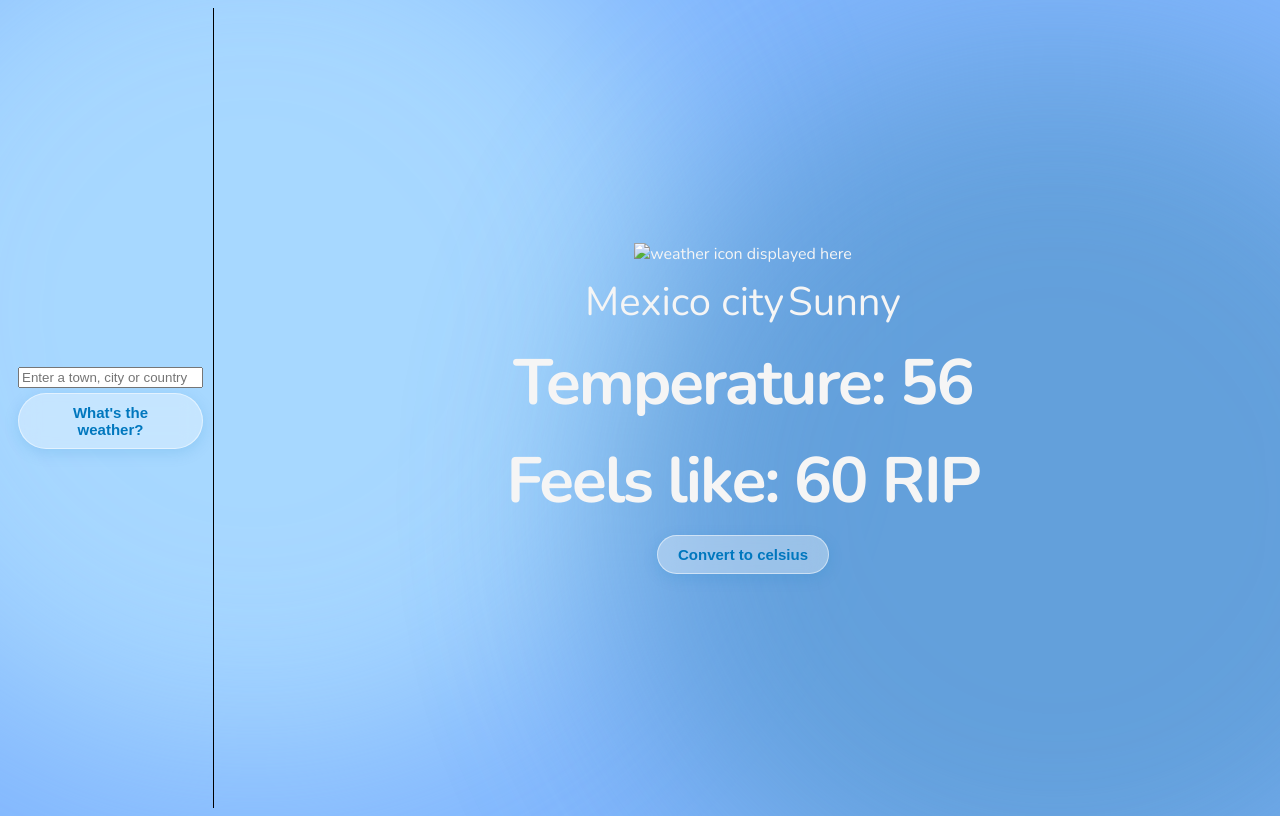
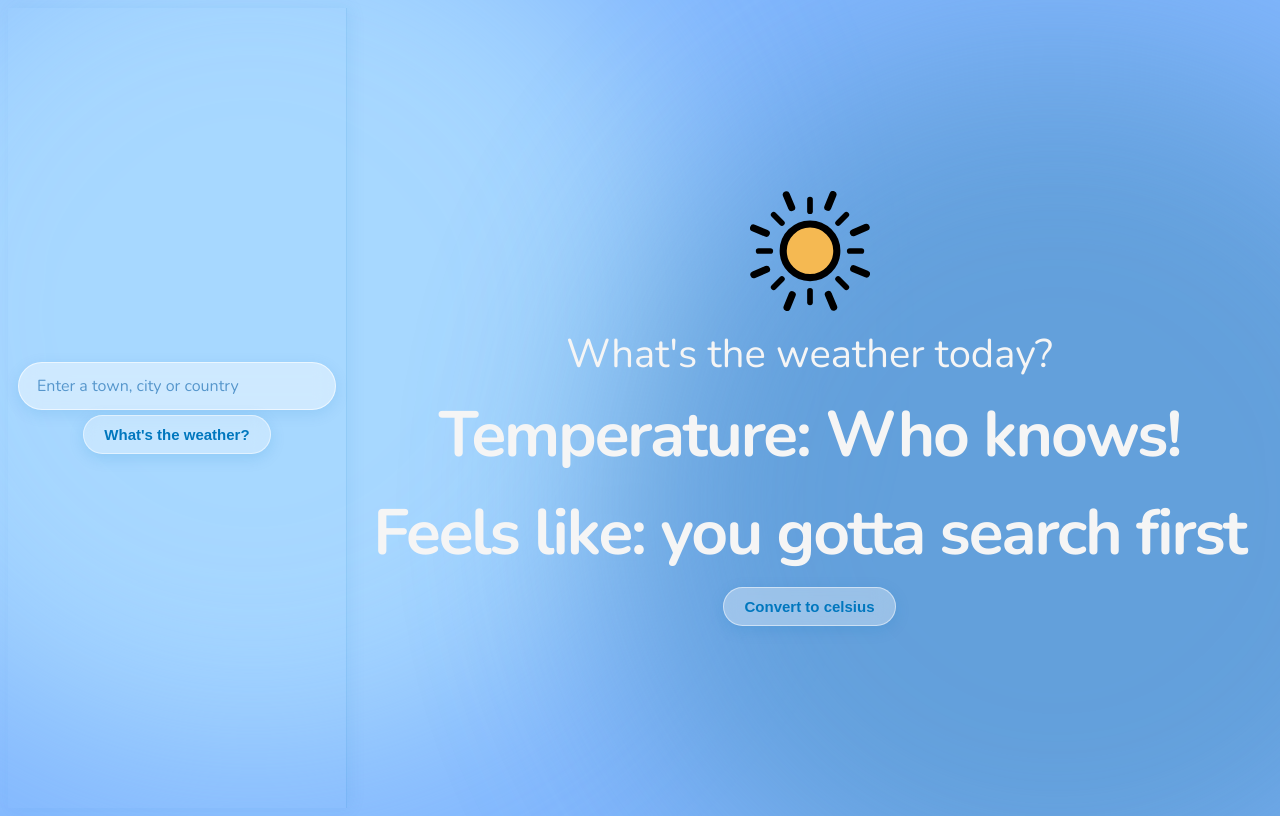
Before and after one commit to SK-2022/Japan-Weather-App, a website built with webpack: page index.html in a window 1280 px wide. Built offline with nearby package versions, Linux system fonts and the light colour scheme.

Commit message:
Update weather app title, enhance weather display, and improve styling for better user experience

```diff
--- a/index.html
+++ b/index.html
@@ -7,7 +7,7 @@
   <head>
     <meta charset="utf-8" />
     <meta http-equiv="X-UA-Compatible" content="IE=edge" />
-    <title>Japan Weather App</title>
+    <title>Weather App</title>
     <meta name="description" content="" />
     <meta name="viewport" content="width=device-width, initial-scale=1" />
     <link rel="preconnect" href="https://fonts.googleapis.com" />
@@ -35,20 +35,24 @@
       <div class="weather-icon">
         <img
           class="weather-icon-data"
-          src="#"
+          src="./assets/WeatherIcons/SVG/1st Set - Color/clear-day.svg"
           alt="weather icon displayed here"
         />
       </div>
       <div class="weather-data-container">
         <div class="weather-condition-container">
-          <span class="weather-condition-address">Mexico city</span>
-          <span class="weather-condition-data weather-condition-styling">Sunny</span>
+          <span class="weather-condition-address"
+            >What's the weather today?
+          </span>
+          <span class="weather-condition-data weather-condition-styling"></span>
         </div>
         <div class="temp-container temparature-styling">
-          Temperature: <span class="temp-data">56</span>
+          Temperature: <span class="temp-data">Who knows!</span>
         </div>
         <div class="feels-like-container temparature-styling">
-          Feels like: <span class="feels-like-data">60 RIP</span>
+          Feels like:<span class="feels-like-data">
+            you gotta search first</span
+          >
         </div>
         <div class="temp-conversion-button-container">
           <button class="temp-conversion-button">Convert to celsius</button>
--- a/style.css
+++ b/style.css
@@ -60,6 +60,8 @@
   display: flex;
   align-items: center;
   padding: 10px;
+  border-right: 1px solid rgba(0, 119, 190, 0.12);
+  box-shadow: 4px 0 15px rgba(0, 119, 190, 0.08);
 }
 
 .search-bar-container {
@@ -125,6 +127,7 @@
   transform: translateY(0);
 }
 
+/* Styling for temperature and location details */
 .temparature-styling {
   font-size: 4rem;
   font-weight: 700;
@@ -135,3 +138,34 @@
 .weather-condition-styling {
   font-size: 2.5rem;
 }
+
+/* Search Input Field Styling */
+.location-input-field {
+  width: 280px;
+  padding: 12px 18px;
+
+  font-family: "Nunito", sans-serif;
+  font-size: 1rem;
+  color: #0077be;
+
+  background: rgba(255, 255, 255, 0.45);
+  border: 1px solid rgba(255, 255, 255, 0.6);
+  border-radius: 999px;
+
+  outline: none;
+
+  box-shadow: 0 4px 15px rgba(0, 119, 190, 0.12);
+  backdrop-filter: blur(10px);
+
+  transition: all 0.25s ease;
+}
+
+.location-input-field::placeholder {
+  color: #5696cc;
+}
+
+.location-input-field:focus {
+  background: rgba(255, 255, 255, 0.65);
+  border-color: rgba(255, 255, 255, 0.9);
+  box-shadow: 0 5px 20px rgba(0, 119, 190, 0.18);
+}
```
